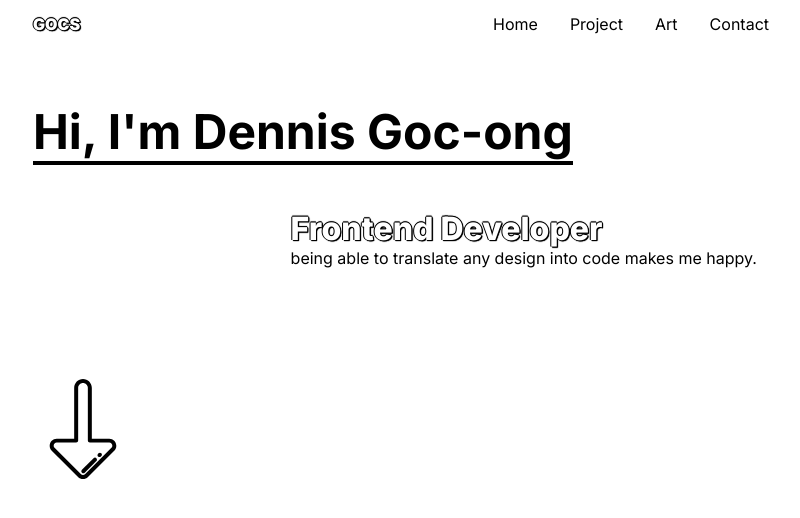
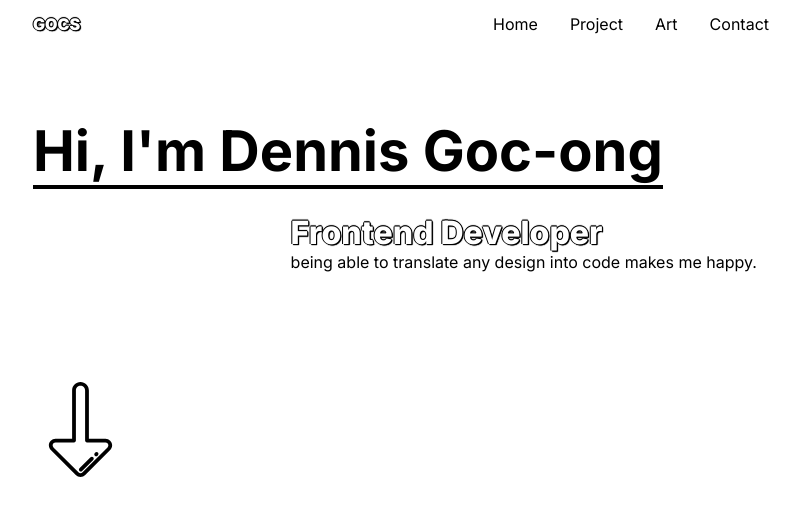
Before and after one commit to m-dennisgocong/gocs, a React (Vite) app: page / in a window 1280 px wide. Shown: the top 518 px of the page, without its empty margins (239-1039 px from the left). Built offline with nearby package versions, Linux system fonts and the light colour scheme.

Commit message:
adjust arrow-down size for larger screen

```diff
--- a/src/styles/Hero.scss
+++ b/src/styles/Hero.scss
@@ -2,18 +2,17 @@
     height: 100%;
     width: 100%;
     h1{
-        padding-top: 2em;
-        font-size: 1.8rem;
-        margin-bottom: 1em;
+        padding-top: 2.7em;
+        font-size: 1.9rem;
+        margin-bottom: .7em;
         span#underline{
             border-bottom: 4px solid #000;
         }
     }
     p{
-
         margin-top: 0;
         margin-left: 35%;
-        margin-bottom: 25%;
+        margin-bottom: 33%;
         span#rule{
             font-size: 1.5em;
             font-weight: 800;
@@ -23,21 +22,27 @@
         }
     }
     img#arrowDown{
-        height: 100px;
-        width: 100px;
+        height: 70px;
+        width: 70px;
     }
 }
 
 @media (min-width: 500px){
     .Hero{
         h1{
-            padding-top: 1em;
-            font-size: 2.5rem;
+            padding-top: 1.5em;
+            font-size: 2.4rem;
+            margin-bottom: .5em;
         }
         p{
+            margin-bottom: 25%;
             span#rule{
                 font-size: 2em;
             }
+        }
+        img#arrowDown{
+            height: 85px;
+            width: 85px;
         }
     }
 }
@@ -46,7 +51,7 @@
     .Hero{
         h1{
             padding-top: 1em;
-            font-size: 3rem;
+            font-size: 3.5rem;
         }
         p{
             span#rule{
@@ -54,5 +59,9 @@
             }
             margin-bottom: 15%;
         }
+        img#arrowDown{
+            height: 95px;
+            width: 95px;
+        }
     }
 }
```
